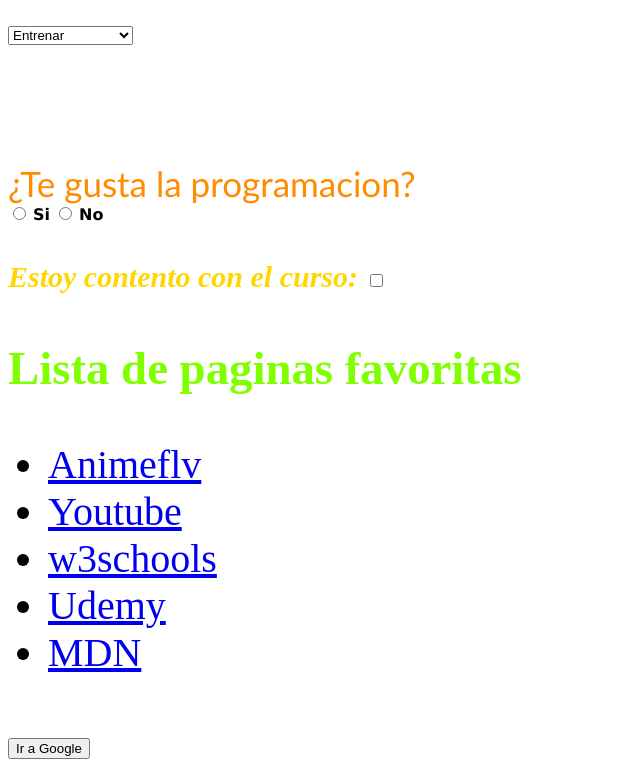
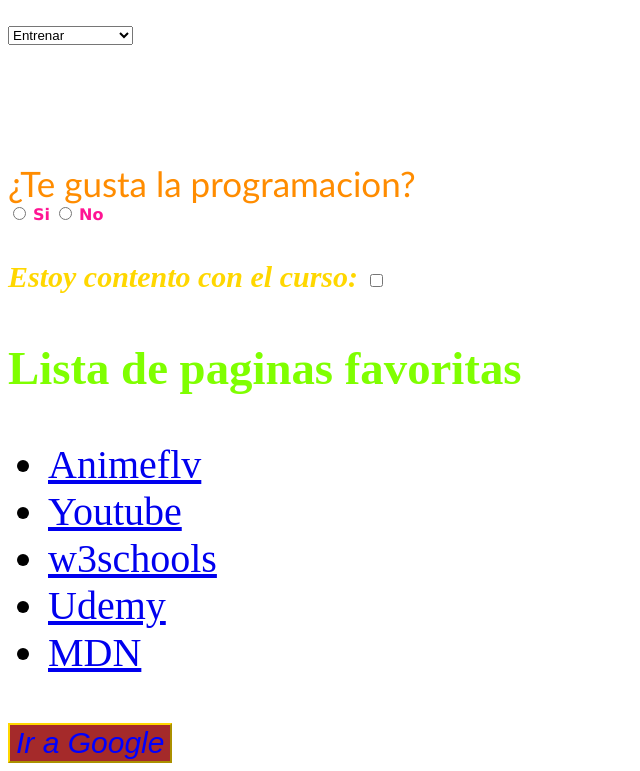
Before and after one commit to otniel0820/Primer-ptoyecto-CSS, a plain HTML site: page index.html in a window 1280 px wide. Shown: the part 948-1719 px from the top of the page, without its empty margins (0-640 px from the left). Drawn offline with Linux system fonts and the light colour scheme.

Commit message:
first css project completed

```diff
--- a/Styles/style.css
+++ b/Styles/style.css
@@ -31,6 +31,7 @@ body{
     color: darkorange;
 }
 .radiocheck{
+    color: deeppink;
     font-family: Verdana, Geneva, Tahoma, sans-serif;
     font-weight: bold;
 }
@@ -49,3 +50,10 @@ h3{
 .vinculo:hover{
     color: green;
 }
+#button{
+    color: blue;
+    font-size: 30px;
+    font-style: oblique;
+    background-color: brown;
+    border-color: gold;
+}
--- a/index.html
+++ b/index.html
@@ -63,8 +63,8 @@
                     <li><a href="https://developer.mozilla.org/" target="_blank" class="vinculo">MDN</a></li>
                 </ul>
             </article>
-            <article id="button">
-                <button><a href="https://www.google.com/" target="_blank"></a>Ir a Google</button>
+            <article>
+                    <a href="https://www.google.com/" target="_blank"><button id="button">Ir a Google</button> </a>
             </article>
         </div>
     </footer>
```
